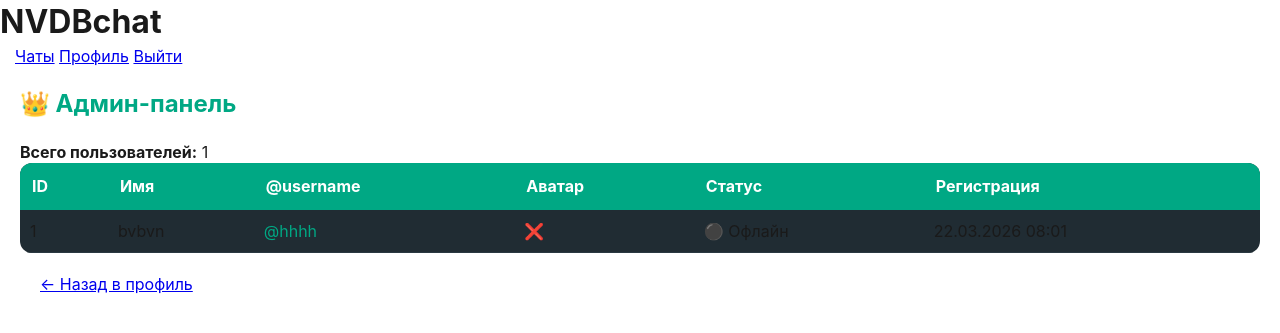
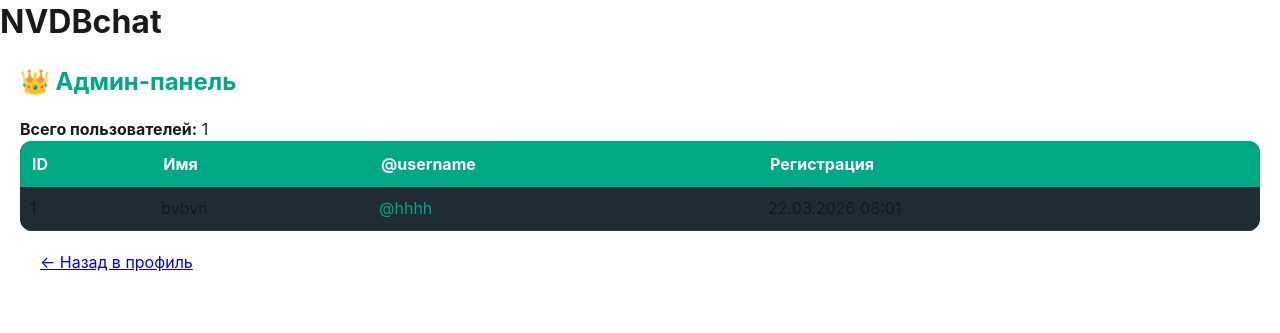
Before and after one commit to Dan202667/NVDBchat, a Flask app: template templates/admin_users.html in a window 1280 px wide. Shown: the top 333 px of the page. Run offline with Flask 3, Linux system fonts and the light colour scheme; the template is opened without the code that fills it: values that come from a table or form of the project are taken from there, others are empty.

Commit message:
Update admin_users.html

```diff
--- a/templates/admin_users.html
+++ b/templates/admin_users.html
@@ -1,16 +1,4 @@
 {% extends "base.html" %}
-{% block header %}
-<div class="app-header">
-    <h1>NVDBchat</h1>
-    <div>
-        <span style="color:#8696a0; margin-right:15px;">{{ session.username }}</span>
-        <a href="{{ url_for('chats') }}">Чаты</a>
-        <a href="{{ url_for('profile') }}">Профиль</a>
-        <a href="{{ url_for('logout') }}">Выйти</a>
-    </div>
-</div>
-{% endblock %}
-
 {% block content %}
 <div style="padding: 20px;">
     <h2 style="color: #00a884; margin-bottom: 20px;">👑 Админ-панель</h2>
@@ -23,8 +11,6 @@
                     <th style="padding: 12px; text-align: left;">ID</th>
                     <th style="padding: 12px; text-align: left;">Имя</th>
                     <th style="padding: 12px; text-align: left;">@username</th>
-                    <th style="padding: 12px; text-align: left;">Аватар</th>
-                    <th style="padding: 12px; text-align: left;">Статус</th>
                     <th style="padding: 12px; text-align: left;">Регистрация</th>
                 </tr>
             </thead>
@@ -34,8 +20,6 @@
                     <td style="padding: 10px;">{{ user.id }}</td>
                     <td style="padding: 10px;">{{ user.name }}</td>
                     <td style="padding: 10px; color: #00a884;">@{{ user.username if user.username else 'не задан' }}</td>
-                    <td style="padding: 10px;">{% if user.avatar_url %}✅{% else %}❌{% endif %}</td>
-                    <td style="padding: 10px;">{% if user.is_online %}🟢 Онлайн{% else %}⚫ Офлайн{% endif %}</td>
                     <td style="padding: 10px;">{{ user.created_at.strftime('%d.%m.%Y %H:%M') }}</td>
                 </tr>
                 {% endfor %}
```
